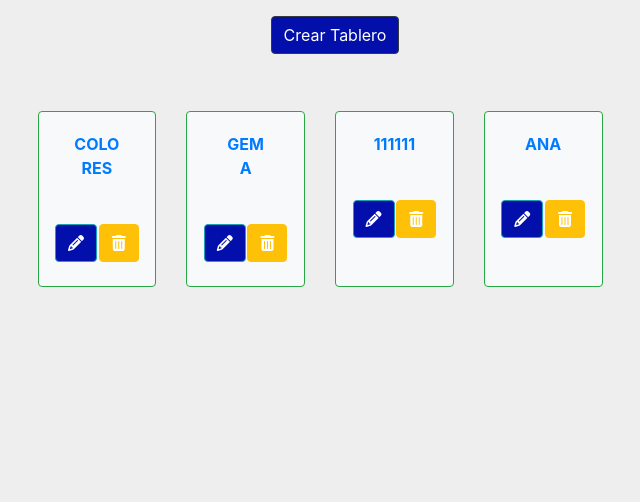
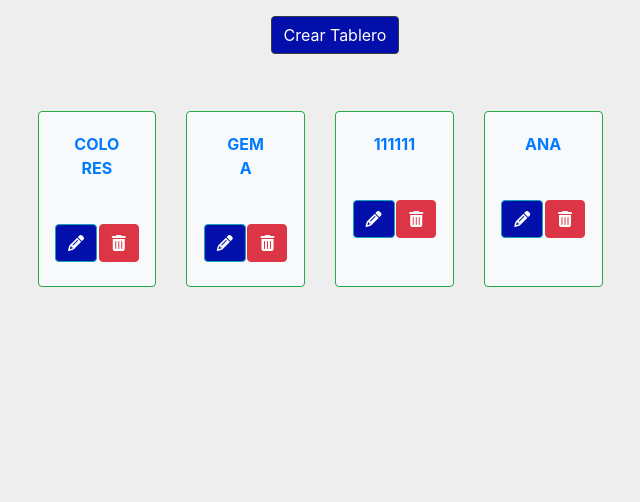
Before and after one commit to Projects-Lali/Sprint7-Crello, a Django app: page /crello/contenedorTablero/ in a window 1280 px wide. Shown: the part 158-660 px from the top of the page, without its empty margins (305-945 px from the left). Run offline with Django 3.2, Linux system fonts and the light colour scheme; data comes from the database, SQL or seed files in the repository; some libraries are stand-ins or nearby versions.

Commit message:
Update contenedorTablero.html

```diff
--- a/crece/crello/templates/crello/contenedorTablero.html
+++ b/crece/crello/templates/crello/contenedorTablero.html
@@ -15,7 +15,7 @@
                 <br>
                 <div class="d-flex justify-content-center">
                     <a class="btn btn-info" style="background-color:#030fab; margin-right: 2%;" href="{% url 'editar_tab' tablero.id %}"><i class="fa fa-pencil text-white" aria-hidden="true"></i></a>
-                    <a class="btn btn-warning" href="{% url 'eliminar_tab' tablero.id %}"><i class="fa fa-trash text-white" aria-hidden="true"></i></a>
+                    <a class="btn btn-danger" href="{% url 'eliminar_tab' tablero.id %}"><i class="fa fa-trash text-white" aria-hidden="true"></i></a>
 
                 </div>
                 <br>
```
